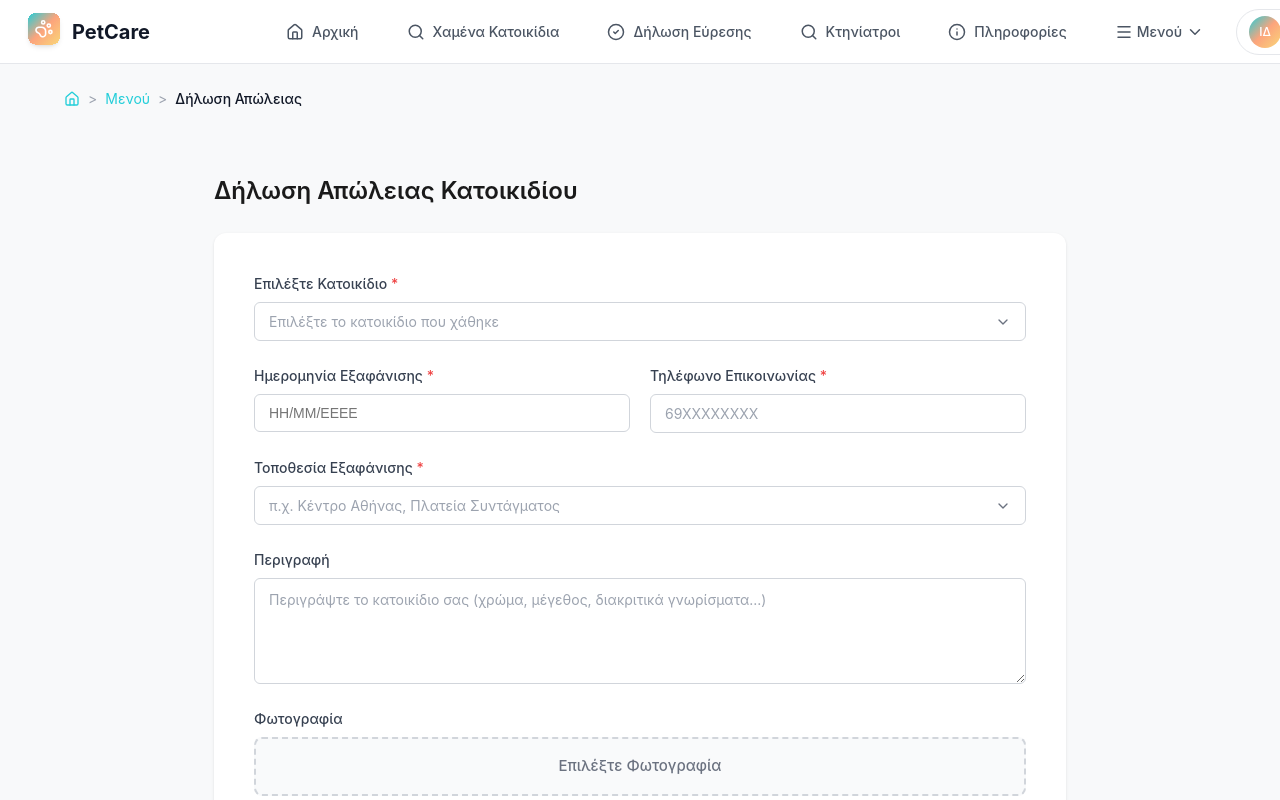
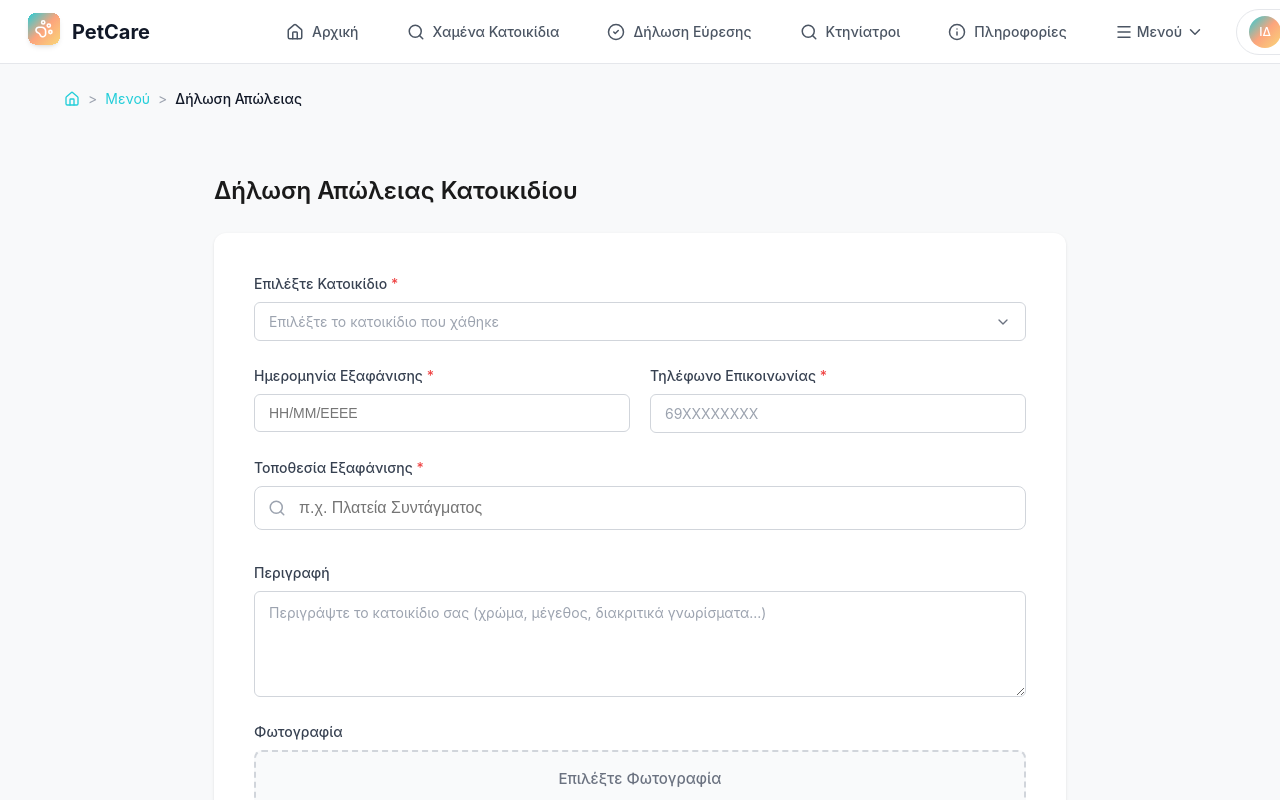
Before and after one commit to TheodoraManika/petcare, a React (Vite) app in the folder frontend/: page /owner/lost-pet in a window 1280 px wide. Shown: the top 800 px of the page. Built offline with nearby package versions, Linux system fonts and the light colour scheme.

Commit message:
added the map to all the pages that needed it

```diff
--- a/frontend/src/pages/citizen/FoundPetForm.jsx
+++ b/frontend/src/pages/citizen/FoundPetForm.jsx
@@ -2,6 +2,7 @@ import React, { useState } from 'react';
 import { useNavigate } from 'react-router-dom';
 import { Upload, AlertCircle, Check } from 'lucide-react';
 import PageLayout from '../../components/global/layout/PageLayout';
+import LocationPicker from '../../components/common/LocationPicker';
 import './FoundPetForm.css';
 
 const FoundPetForm = () => {
@@ -227,14 +228,13 @@ const FoundPetForm = () => {
               Πού βρήκατε το κατοικίδιο;
             </p>
             <div className="form-group">
-              <label className="form-label">Διευθυνση</label>
-              <input
-                type="text"
-                name="address"
+              <label className="form-label">Τοποθεσία Ευρέσεως</label>
+              <LocationPicker
+                value={formData.address}
+                onChange={(val) => handleInputChange({ target: { name: 'address', value: val } })}
+                onSelect={(place) => handleInputChange({ target: { name: 'address', value: place?.label || formData.address } })}
                 placeholder="Π.χ. Οδός Αριστοτέλους 45, Αθήνα"
-                value={formData.address}
-                onChange={handleInputChange}
-                className="form-input"
+                variant="citizen"
               />
             </div>
           </div>
--- a/frontend/src/pages/owner/LostPet.jsx
+++ b/frontend/src/pages/owner/LostPet.jsx
@@ -3,6 +3,7 @@ import { useNavigate } from 'react-router-dom';
 import PageLayout from '../../components/global/layout/PageLayout';
 import DatePicker from '../../components/common/DatePicker';
 import CustomSelect from '../../components/common/CustomSelect';
+import LocationPicker from '../../components/common/LocationPicker';
 import { ROUTES } from '../../utils/constants';
 import './OwnerLostPet.css';
 
@@ -16,7 +17,7 @@ const OwnerLostPet = () => {
     { value: 'pet3', label: 'Τσάρλι - GR456789123456789', microchip: 'GR456789123456789', name: 'Τσάρλι', type: 'Σκύλος', breed: 'Labrador Retriever', image: '🐶' },
   ];
 
-  // Location options
+  // Location options (now will be used by LocationPicker)
   const locationOptions = [
     { value: 'syntagma', label: 'Κέντρο Αθήνας, Πλατεία Συντάγματος' },
     { value: 'monastiraki', label: 'Μοναστηράκι' },
@@ -33,6 +34,8 @@ const OwnerLostPet = () => {
     lostDate: '',
     contactPhone: '',
     location: '',
+    locationLat: '',
+    locationLon: '',
     description: '',
     photo: ''
   });
@@ -60,10 +63,12 @@ const OwnerLostPet = () => {
     }
   };
 
-  const handleLocationSelect = (value) => {
+  const handleLocationSelect = (place) => {
     setFormData(prev => ({
       ...prev,
-      location: value
+      location: place?.label || prev.location,
+      locationLat: place?.lat || '',
+      locationLon: place?.lon || ''
     }));
   };
 
@@ -204,12 +209,11 @@ const OwnerLostPet = () => {
               <label className="owner-lost-pet__label">
                 Τοποθεσία Εξαφάνισης <span className="owner-lost-pet__required">*</span>
               </label>
-              <CustomSelect
-                name="location"
+              <LocationPicker
                 value={formData.location}
-                onChange={handleLocationSelect}
-                options={locationOptions}
-                placeholder="π.χ. Κέντρο Αθήνας, Πλατεία Συντάγματος"
+                onChange={(val) => setFormData(prev => ({ ...prev, location: val }))}
+                onSelect={handleLocationSelect}
+                required
                 variant="owner"
               />
             </div>
--- a/frontend/src/pages/owner/LostPetHistoryEdit.jsx
+++ b/frontend/src/pages/owner/LostPetHistoryEdit.jsx
@@ -4,6 +4,7 @@ import { Save, FileCheck } from 'lucide-react';
 import PageLayout from '../../components/global/layout/PageLayout';
 import DatePicker from '../../components/common/DatePicker';
 import CustomSelect from '../../components/common/CustomSelect';
+import LocationPicker from '../../components/common/LocationPicker';
 import { ROUTES } from '../../utils/constants';
 import './LostPetHistoryEdit.css';
 
@@ -135,11 +136,10 @@ const LostPetHistoryEdit = () => {
               <label className="lost-pet-edit__label">
                 Τοποθεσία Εξαφάνισης <span className="lost-pet-edit__required">*</span>
               </label>
-              <CustomSelect
-                name="location"
+              <LocationPicker
                 value={formData.location}
-                onChange={(value) => handleSelectChange('location', value)}
-                options={locationOptions}
+                onChange={(val) => handleSelectChange('location', val)}
+                onSelect={(place) => handleSelectChange('location', place?.label || formData.location)}
                 placeholder="Επιλέξτε τοποθεσία"
                 variant="owner"
               />
--- a/frontend/src/pages/vet/Adoption.jsx
+++ b/frontend/src/pages/vet/Adoption.jsx
@@ -5,6 +5,7 @@ import PageLayout from '../../components/global/layout/PageLayout';
 import ProgressBar from '../../components/common/ProgressBar';
 import DatePicker from '../../components/common/DatePicker';
 import CustomSelect from '../../components/common/CustomSelect';
+import LocationPicker from '../../components/common/LocationPicker';
 import { ROUTES } from '../../utils/constants';
 import './Adoption.css';
 
--- a/frontend/src/pages/vet/Foster.jsx
+++ b/frontend/src/pages/vet/Foster.jsx
@@ -5,6 +5,7 @@ import PageLayout from '../../components/global/layout/PageLayout';
 import ProgressBar from '../../components/common/ProgressBar';
 import DatePicker from '../../components/common/DatePicker';
 import CustomSelect from '../../components/common/CustomSelect';
+import LocationPicker from '../../components/common/LocationPicker';
 import { ROUTES } from '../../utils/constants';
 import './Foster.css';
 
@@ -28,6 +29,8 @@ const Foster = () => {
     fosterParentAddress: '',
     fosterParentCity: '',
     fosterParentPostalCode: '',
+    fosterParentLat: '',
+    fosterParentLon: '',
 
     // Step 3: Fosterage Data
     fosterDate: '',
--- a/frontend/src/pages/vet/Register.jsx
+++ b/frontend/src/pages/vet/Register.jsx
@@ -4,6 +4,7 @@ import { AlertCircle, Send } from 'lucide-react';
 import PageLayout from '../../components/global/layout/PageLayout';
 import DatePicker from '../../components/common/DatePicker';
 import CustomSelect from '../../components/common/CustomSelect';
+import LocationPicker from '../../components/common/LocationPicker';
 import { ROUTES } from '../../utils/constants';
 import './Register.css';
 
@@ -23,6 +24,8 @@ const Register = () => {
     ownerPhone: '',
     ownerEmail: '',
     ownerAddress: '',
+    ownerAddressLat: '',
+    ownerAddressLon: '',
     afm: '',
   });
 
```
